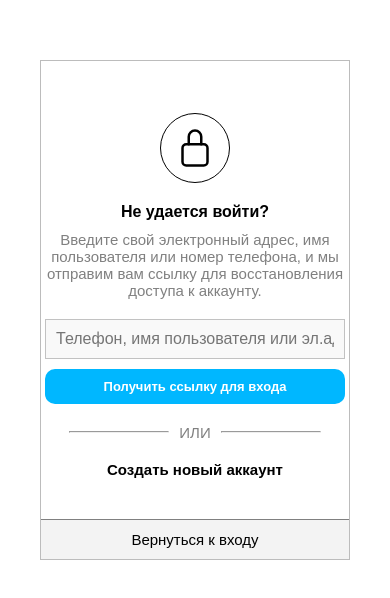
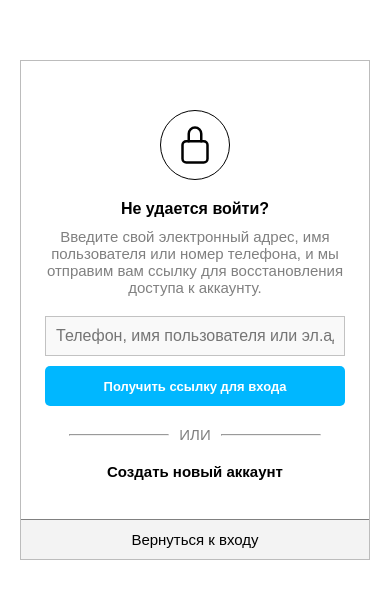
Before and after one commit to kyazorozalievich/insta, a Next.js app: page /password in a window 390 px wide. Shown: the part 112-710 px from the top of the page. Built offline with nearby package versions, Linux system fonts and the light colour scheme.

Commit message:
insta update

```diff
--- a/src/app/globals.scss
+++ b/src/app/globals.scss
@@ -27,7 +27,7 @@ body {
 .container {
   width: 100%;
   margin: 0 auto;
-  padding-inline: 40px;
+  padding-inline: 20px;
 }
 
 #__next-build-watcher {
--- a/src/components/pages/home/Welcome.module.scss
+++ b/src/components/pages/home/Welcome.module.scss
@@ -170,37 +170,58 @@
         display: none;
       }
       .block {
-        width: 350px;
-        height: 500px;
+        width: 370px;
+        height: 550px;
         img {
-          width: 40%;
-          height: 10%;
+          width: 60%;
+          height: 15%;
+          object-fit: contain;
         }
         form {
           width: 100%;
-          justify-content: center;
           input {
-            width: 250px;
-            height: 35px;
+            width: 80%;
+            height: 45px;
+            font-size: 18px;
+            &::placeholder {
+              font-size: 15px;
+            }
           }
           .password {
-            width: 250px;
-            height: 35px;
-            border-radius: 5px;
+            margin-block: 5px;
+            width: 80%;
+            height: 45px;
+            font-size: 18px;
+            &::placeholder {
+              font-size: 15px;
+            }
+            input {
+              font-size: 18px;
+              &::placeholder {
+                font-size: 15px;
+              }
+            }
           }
         }
         button {
-          width: 250px;
+          width: 80%;
           height: 35px;
           font-size: 15px;
+          border-radius: 5px;
+          height: 40px;
         }
         .next {
           h4 {
-            font-size: 10px;
+            font-size: 15px;
+          }
+        }
+        .passworderror {
+          a {
+            font-size: 15px;
           }
         }
         h5 {
-          font-size: 12px;
+          font-size: 14px;
         }
       }
     }
--- a/src/components/pages/password/Password.module.scss
+++ b/src/components/pages/password/Password.module.scss
@@ -48,7 +48,7 @@
           flex-direction: column;
           gap: 10px;
           input {
-            width: 300px;
+            width: 100%;
             height: 40px;
             padding-inline: 10px;
             border: 1px solid rgba(128, 128, 128, 0.453);
@@ -56,8 +56,8 @@
           }
           button {
             width: 300px;
-            height: 35px;
-            border-radius: 10px;
+            height: 40px;
+            border-radius: 5px;
             border: none;
             background: rgb(0, 183, 255);
             color: white;
```
Also changed, not shown: src/components/pages/home/Welcome.tsx (line endings or trailing spaces).
